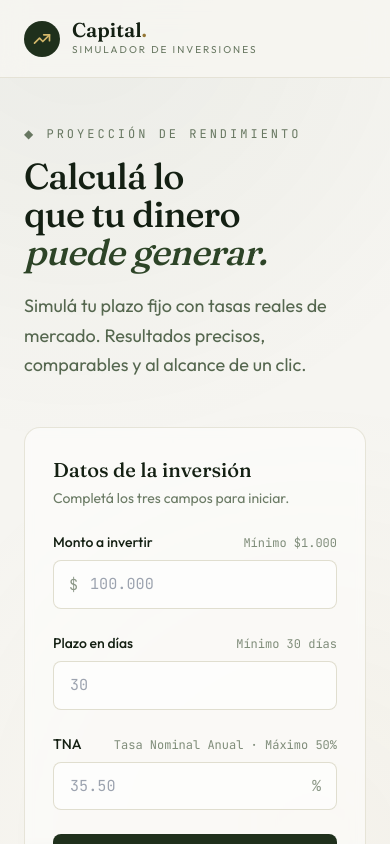
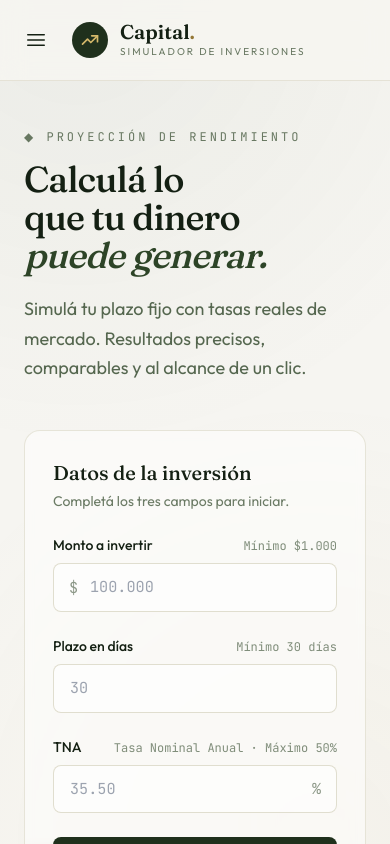
Before and after one commit to Emilsediaz/plazo-fijo-simulator, a React (Vite) app: page / in a window 390 px wide. Shown: the top 844 px of the page. Built offline with nearby package versions, Linux system fonts and the light colour scheme.

Commit message:
feat: agrego el boton hamburguesa y X para abrir/cerrar sidebar en mobile

```diff
--- a/src/App.jsx
+++ b/src/App.jsx
@@ -60,7 +60,7 @@ export default function App() {
     <div className="min-h-screen flex">
       <Sidebar isOpen={isSidebarOpen} onClose={() => setIsSidebarOpen(false)} />
       <div className='flex-1 flex flex-col'>
-      <Header />
+      <Header onOpenSidebar={() => setIsSidebarOpen(true)} />
 
       <main className="flex-1 max-w-6xl w-full mx-auto px-6 py-12 lg:py-16">
         {/* Hero */}
--- a/src/components/Header.jsx
+++ b/src/components/Header.jsx
@@ -1,10 +1,22 @@
-export default function Header() {
+export default function Header({ onOpenSidebar}) {
   return (
     <header className="border-b border-ink-200/60 bg-ink-50/95 backdrop-blur-md sticky top-0 z-20">
       <div className="max-w-6xl mx-auto px-6 py-5 flex items-center justify-between">
-        <div className="flex items-center gap-3">
-          <div className="w-9 h-9 rounded-full bg-moss-800 flex items-center justify-center">
-            <svg
+          <div className="flex items-center gap-4">
+            <button
+        onClick={onOpenSidebar}
+        className="md:hidden p-2 -ml-2 text-moss-900"
+        aria-label="Abri menu" >
+          <svg xmlns="http://www.w3.org/2000/svg" fill="none" viewBox="0 0 24 24"
+           strokeWidth="1.5" stroke="currentColor" className="w-6 h-6">
+            <path strokeLinecap="round" strokeLinejoin="round" d="M3.75 6.75h16.5M3.75 12h16.5m-16.5 5.25h16.5" />
+          </svg>
+
+
+            </button>
+            <div className="flex items-center gap-3">
+              <div className="w-9 h-9 rounded-full bg-moss-800 flex items-center justify-center">
+                 <svg
               viewBox="0 0 24 24"
               fill="none"
               className="w-5 h-5 text-gold-400"
@@ -19,6 +31,7 @@ export default function Header() {
               <path d="M14 7h7v7" strokeLinecap="round" strokeLinejoin="round" />
             </svg>
           </div>
+
           <div>
             <h1 className="font-display text-xl font-semibold text-moss-900 leading-none">
               Capital
@@ -27,6 +40,7 @@ export default function Header() {
             <p className="text-[10px] uppercase tracking-[0.2em] text-moss-700/70 mt-0.5">
               Simulador de inversiones
             </p>
+          </div>
           </div>
         </div>
         <div className="hidden sm:flex items-center gap-2 text-xs text-moss-700/60 font-mono">
--- a/src/components/Sidebar.jsx
+++ b/src/components/Sidebar.jsx
@@ -2,13 +2,26 @@
 export default function Sidebar({isOpen, onClose}) {
   return (
     <aside className={`${isOpen ? 'flex' : 'hidden'}  md:flex w-52 bg-moss-900 text-ink-50 min-h-screen p-6 flex-col`}>
+    <div className="flex items-start justify-between">
   <div>
     <h1 className="font-display text-xl font-semibold">
       Capital
       <span className="text-gold-400">.</span>
-        </h1><p className="text-[10px] uppercase tracking-[0.2em] text-ink-200/70 mt-1">
+    </h1>
+    <p className="text-[10px] uppercase tracking-[0.2em] text-ink-200/70 mt-1">
       Simulador
     </p>
+  </div>
+
+  <button
+    onClick={onClose}
+    className="md:hidden p-1 -mr-1 text-ink-200/70 hover:text-ink-50"
+    aria-label="Cerrar menú"
+  >
+    <svg xmlns="http://www.w3.org/2000/svg" fill="none" viewBox="0 0 24 24" strokeWidth="1.5" stroke="currentColor" className="w-5 h-5">
+      <path strokeLinecap="round" strokeLinejoin="round" d="M6 18 18 6M6 6l12 12" />
+    </svg>
+  </button>
 </div>
         <nav className="mt-10 flex flex-col gap-1">
           <button className=" text-left px-3 py-2.5 rounded-lg text-sm text-ink-200/80 hover:bg-moss-800 hover:text-ink-50 transition-colors flex items-center gap-3">
```
Lines whose indentation alone changed are shown as unchanged.
